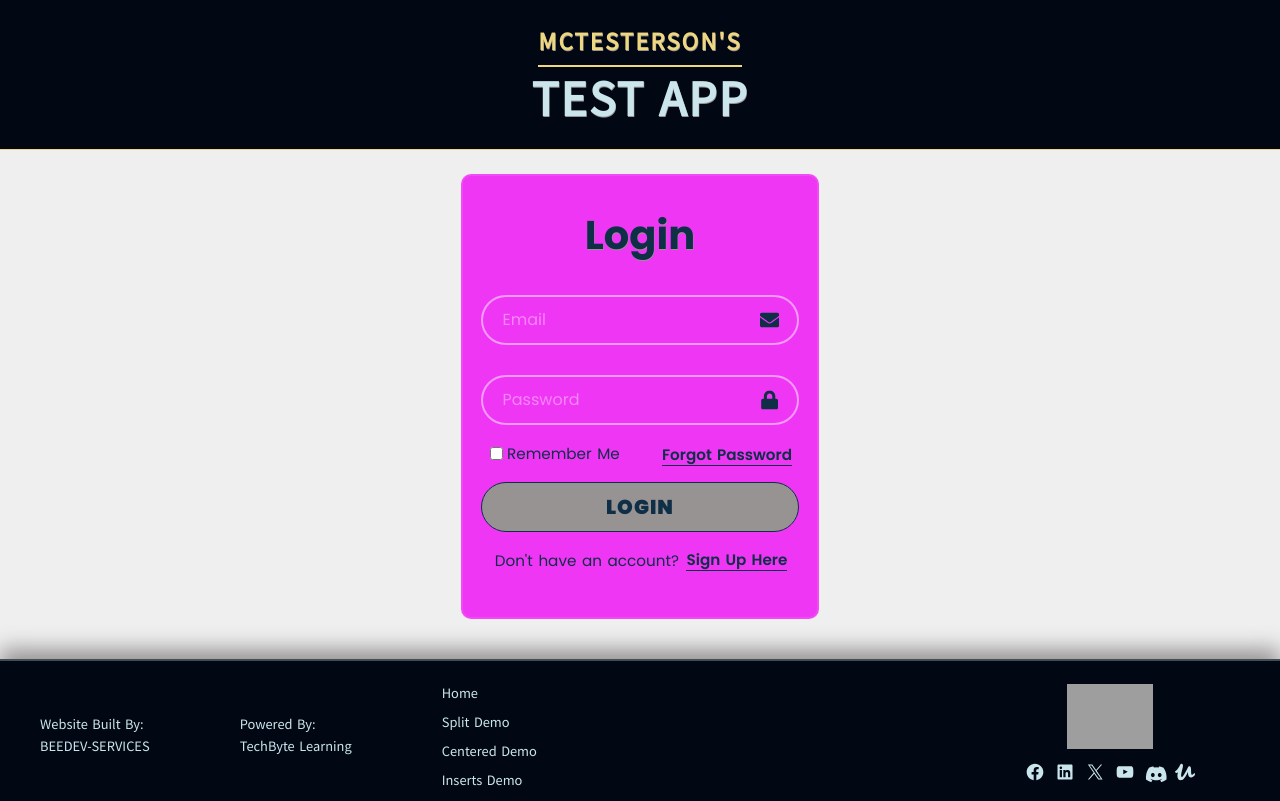
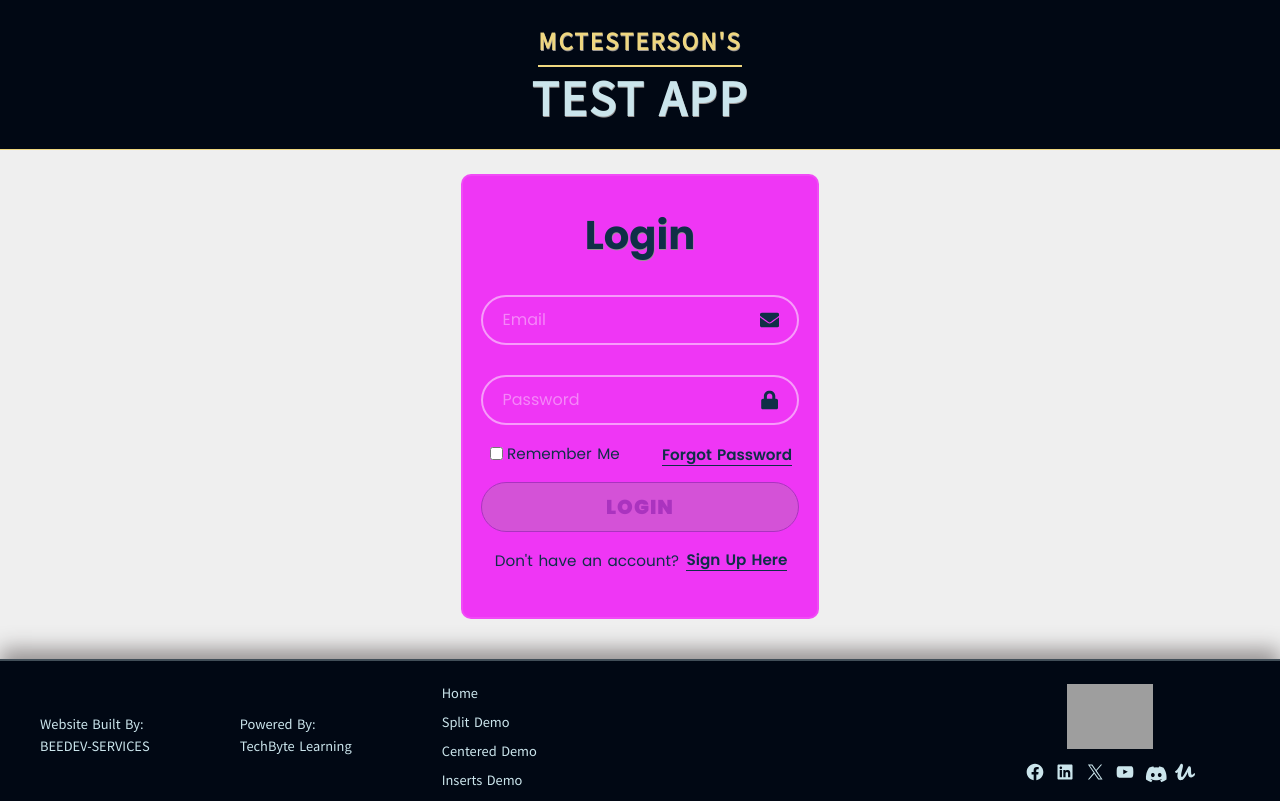
Before and after one commit to cgbridgewater/components_template_app, a React (Vite) app: page /login in a window 1280 px wide. Built offline with nearby package versions, Linux system fonts and the light colour scheme; grey boxes are pictures that could not be loaded.

Commit message:
add front end validations

```diff
--- a/src/Components/LoginRegister_Component/LoginRegister.jsx
+++ b/src/Components/LoginRegister_Component/LoginRegister.jsx
@@ -88,7 +88,8 @@ const LoginRegister = () => {
     //                         //
 
         // FRONT END EMAIL VALIDATION //
-        const isValidEmail = /^[\w-\.]+@([\w-]+\.)+[\w-]{2,4}$/.test(registrationForm.email);
+        const isValidRegisterEmail = /^[\w-\.]+@([\w-]+\.)+[\w-]{2,4}$/.test(registrationForm.email);
+        const isValidSigninEmail = /^[\w-\.]+@([\w-]+\.)+[\w-]{2,4}$/.test(loginForm.email);
         //                            //
 
     return (
@@ -133,7 +134,7 @@ const LoginRegister = () => {
                                 <a  href="#"><span className="form_link">Forgot Password</span></a>
                             </div>
                             {/* SUBMIT BUTTON */}
-                            <button type="submit"><span>Login</span></button>
+                            <button type="submit" disabled={!isValidSigninEmail || loginForm.password.length < 8}><span>Login</span></button>
                             {/* REGISTER LINK */}
                             <div className="register_link">
                                 <p>
@@ -192,7 +193,7 @@ const LoginRegister = () => {
                                 </label>
                             </div>
                             {/* SUBMIT BBUTTON */}
-                            <button type="submit" disabled={!agree || !isValidEmail || registrationForm.password.length < 8 || registrationForm.confirmPassword !== registrationForm.password}><span>Sign Up</span></button>
+                            <button type="submit" disabled={!agree || !isValidRegisterEmail || registrationForm.password.length < 8 || registrationForm.confirmPassword !== registrationForm.password}><span>Sign Up</span></button>
                             {/* SIGNUP LINK */}
                             <div className="register_link">
                                 <p>
```
